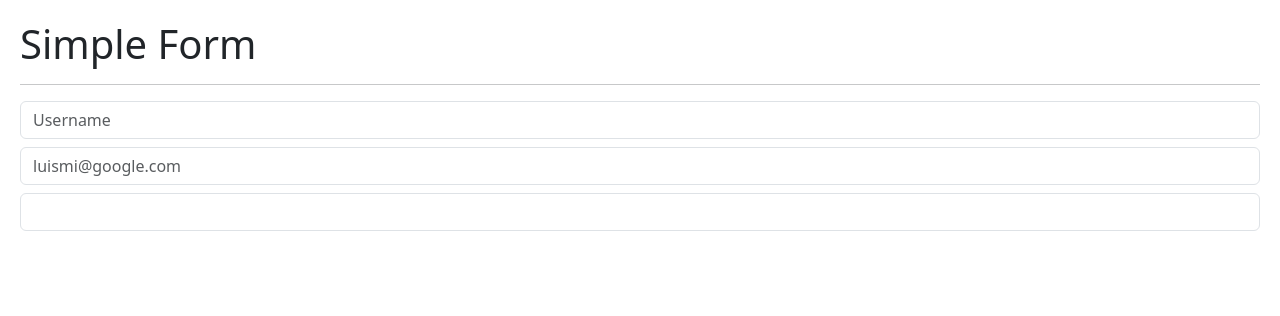
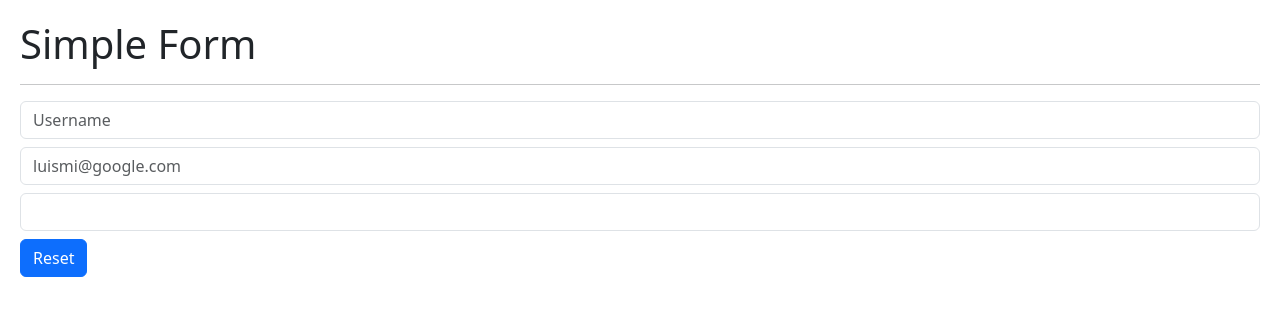
Before and after one commit to lmdelgallego/05-hook-app, a React (Vite) app: page / in a window 1280 px wide. Shown: the top 316 px of the page. Built offline with nearby package versions, Linux system fonts and the light colour scheme.

Commit message:
✨feature: Implementar funcionalidad de Reset

```diff
--- a/src/02-useEffect/FormWithCustomHook.jsx
+++ b/src/02-useEffect/FormWithCustomHook.jsx
@@ -1,10 +1,10 @@
 import { useEffect } from "react"
 import { useForm } from "../hooks/useForm"
-import { Message } from "./Message"
 
 export const FormWithCustomHook = () => {
 
-  const { formState, onInputChange, email, username, password } = useForm({
+  // Can you use react-hook-form library
+  const { formState,  email, username, password, onInputChange, onResetForm } = useForm({
     username: '',
     email: '',
     password: ''
@@ -16,10 +16,20 @@ export const FormWithCustomHook = () => {
     <>
       <h1>Simple Form</h1>
       <hr />
-      <input type="text" className="form-control mb-2" placeholder="Username" name='username' value={username} onChange={onInputChange}/>
-      <input type="email" className="form-control mb-2" placeholder="luismi@google.com" name='email' value={email} onChange={onInputChange}/>
-      <input type="password" className="form-control" name='password' value={password} onChange={onInputChange}/>
-      { username === 'lmdelgallego' && <Message />}
+      <div className="row mb-2">
+        <div className="col">
+          <input type="text" className="form-control mb-2" placeholder="Username" name='username' value={username} onChange={onInputChange}/>
+          <input type="email" className="form-control mb-2" placeholder="luismi@google.com" name='email' value={email} onChange={onInputChange}/>
+          <input type="password" className="form-control" name='password' value={password} onChange={onInputChange}/>
+        </div>
+      </div>
+
+      <div className="row">
+        <div className="col">
+          <button className="btn btn-primary" onClick={ onResetForm }>Reset</button>
+        </div>
+      </div>
+
     </>
   )
 }
--- a/src/hooks/useForm.js
+++ b/src/hooks/useForm.js
@@ -12,9 +12,14 @@ export const useForm = (initialForm = {}) => {
     })
   }
 
+  const onResetForm = () => {
+    setFormState(initialForm)
+  }
+
   return {
     ...formState,
     formState,
-    onInputChange
+    onInputChange,
+    onResetForm
   }
 }
```
